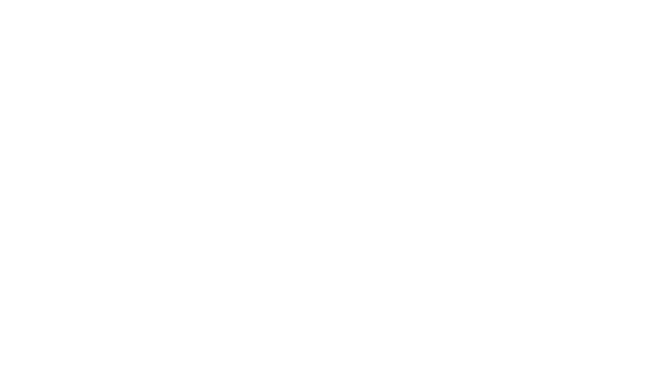
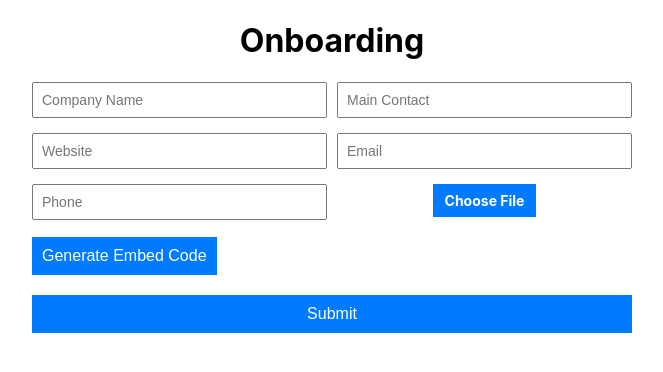
Before and after one commit to anabaei/provider-onboarding, a React (Create React App) app: page / in a window 1280 px wide. Shown: the top 372 px of the page, without its empty margins (308-971 px from the left). Built offline with nearby package versions, Linux system fonts and the light colour scheme.

Commit message:
define onboarding page

```diff
--- a/src/App.js
+++ b/src/App.js
@@ -1,10 +1,10 @@
 import './App.css';
-
+import OnboardingForm from './components/onboarding/OnboardingForm';
 function App() {
   return (
     <div className="App">
 
-
+     <OnboardingForm />
     </div>
   );
 }
--- /dev/null
+++ b/src/components/onboarding/OnboardingForm.css
@@ -0,0 +1,85 @@
+.onboarding-container {
+    text-align: center;
+}
+
+.onboarding-form {
+    display: flex;
+    flex-direction: column;
+    width: 600px;
+    margin: auto;
+}
+
+.form-row {
+    display: flex;
+    justify-content: space-between;
+    margin-bottom: 15px;
+}
+
+.form-group {
+    flex: 1;
+    margin-right: 10px;
+}
+
+.form-group:last-child {
+    margin-right: 0;
+}
+
+label {
+    margin-bottom: 5px;
+    font-weight: bold;
+}
+
+input {
+    padding: 8px;
+    font-size: 14px;
+    width: 100%;
+    box-sizing: border-box;
+}
+
+.upload-input {
+    display: none;
+}
+
+.upload-button {
+    display: inline-block;
+    padding: 8px 12px;
+    font-size: 14px;
+    color: #fff;
+    background-color: #007BFF;
+    border: none;
+    cursor: pointer;
+    text-align: center;
+}
+
+.upload-button:hover {
+    background-color: #0056b3;
+}
+
+button {
+    padding: 10px;
+    font-size: 16px;
+    background-color: #007BFF;
+    color: white;
+    border: none;
+    cursor: pointer;
+}
+
+button:hover {
+    background-color: #0056b3;
+}
+
+.embed-section {
+    display: flex;
+    align-items: center;
+    margin-bottom: 20px;
+}
+
+.embed-code {
+    width: 100%;
+    height: 100px;
+    padding: 10px;
+    font-size: 14px;
+    box-sizing: border-box;
+    margin-left: 10px;
+
+}
--- /dev/null
+++ b/src/components/onboarding/OnboardingForm.js
@@ -0,0 +1,59 @@
+import React, { useState } from 'react';
+import './OnboardingForm.css';
+
+const OnboardingForm = () => {
+    const [embedCode, setEmbedCode] = useState('');
+    const [showEmbedCode, setShowEmbedCode] = useState(false);
+
+    const generateEmbedCode = () => {
+        const code = `<iframe src="${window.location.href}" width="600" height="400"></iframe>`;
+        setEmbedCode(code);
+        setShowEmbedCode(!showEmbedCode);
+    };
+
+    return (
+        <div className="onboarding-container">
+            <h1>Onboarding</h1>
+            <form className="onboarding-form">
+                <div className="form-row">
+                    <div className="form-group">
+                        <input type="text" id="companyName" name="companyName" placeholder="Company Name" />
+                    </div>
+                    <div className="form-group">
+                        <input type="text" id="mainContact" name="mainContact" placeholder="Main Contact" />
+                    </div>
+                </div>
+
+                <div className="form-row">
+                    <div className="form-group">
+                        <input type="url" id="website" name="website" placeholder="Website" />
+                    </div>
+                    <div className="form-group">
+                        <input type="email" id="email" name="email" placeholder="Email" />
+                    </div>
+                </div>
+
+                <div className="form-row">
+                    <div className="form-group">
+                        <input type="tel" id="phone" name="phone" placeholder="Phone" />
+                    </div>
+                    <div className="form-group">
+                        <input type="file" id="uploadImage" name="uploadImage" className="upload-input" />
+                        <label htmlFor="uploadImage" className="upload-button">Choose File</label>
+                    </div>
+                </div>
+
+                <div className="embed-section">
+                    <button type="button" onClick={generateEmbedCode}>Generate Embed Code</button>
+                    {showEmbedCode && (
+                        <textarea readOnly value={embedCode} className="embed-code"></textarea>
+                    )}
+                </div>
+
+                <button type="submit">Submit</button>
+            </form>
+        </div>
+    );
+};
+
+export default OnboardingForm;
```
Also changed, not shown: 1 other file (tests, documents, lock files or other folders).
